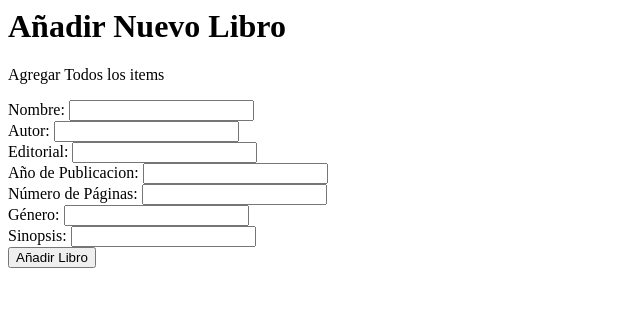
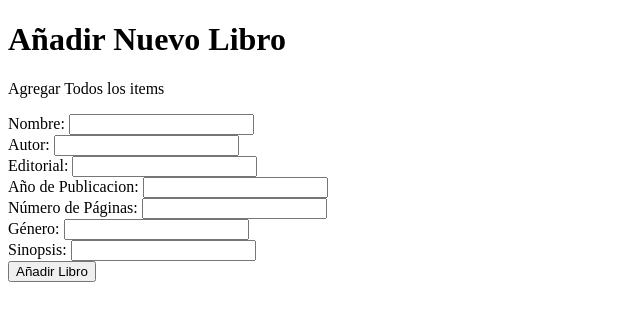
Before and after one commit to jeffHQ/MeowBook, a Flask app: template templates/libro.html in a window 1280 px wide. Shown: the top 321 px of the page, without its empty margins (0-640 px from the left). Run offline with Flask 2, Linux system fonts and the light colour scheme; the template is opened without the code that fills it, so the values that code supplies are empty; some libraries are stand-ins or nearby versions.

Commit message:
Update libro.html

```diff
--- a/templates/libro.html
+++ b/templates/libro.html
@@ -1,11 +1,18 @@
+<!DOCTYPE html>
 <hmtl>
+
     <head>
-        <title>Librito</title>
+        <meta charset="UTF-8">
+        <meta http-equiv="X-UA-Compatible" content="IE=edge">
+        <meta name="viewport" content="width=device-width, initial-scale=1.0">
+        <link rel="icon" href="images/cat.png">
+        <title>Admin | Añadir libro</title>
     </head>
+
     <body>
-        <h1 style="color: black">Añadir Nuevo Libro</h1>
+        <h1>Añadir Nuevo Libro</h1>
         <p>Agregar Todos los items</p>
-        <form id = "registroLibro" action="/libro/registrar">
+        <form id="registroLibro" action="/libro/registrar">
             <div>
                 <label>
                     <span>Nombre:</span>
@@ -61,7 +68,7 @@
             const nro_paginasInput = document.getElementById('nro_paginas');
             const generoInput = document.getElementById('genero');
             const sinopsisInput = document.getElementById('sinopsis');
-            document.getElementById('registroLibro').onsubmit = function(l){
+            document.getElementById('registroLibro').onsubmit = function(l) {
                 l.preventDefault();
                 const nombre = nombreInput.value;
                 const autor = autorInput.value;
@@ -81,7 +88,9 @@
                         'genero': genero,
                         'sinopsis': sinopsis
                     }),
-                    headers: {'Content-Type': 'application/json'}
+                    headers: {
+                        'Content-Type': 'application/json'
+                    }
                 });
             };
         </script>
```
